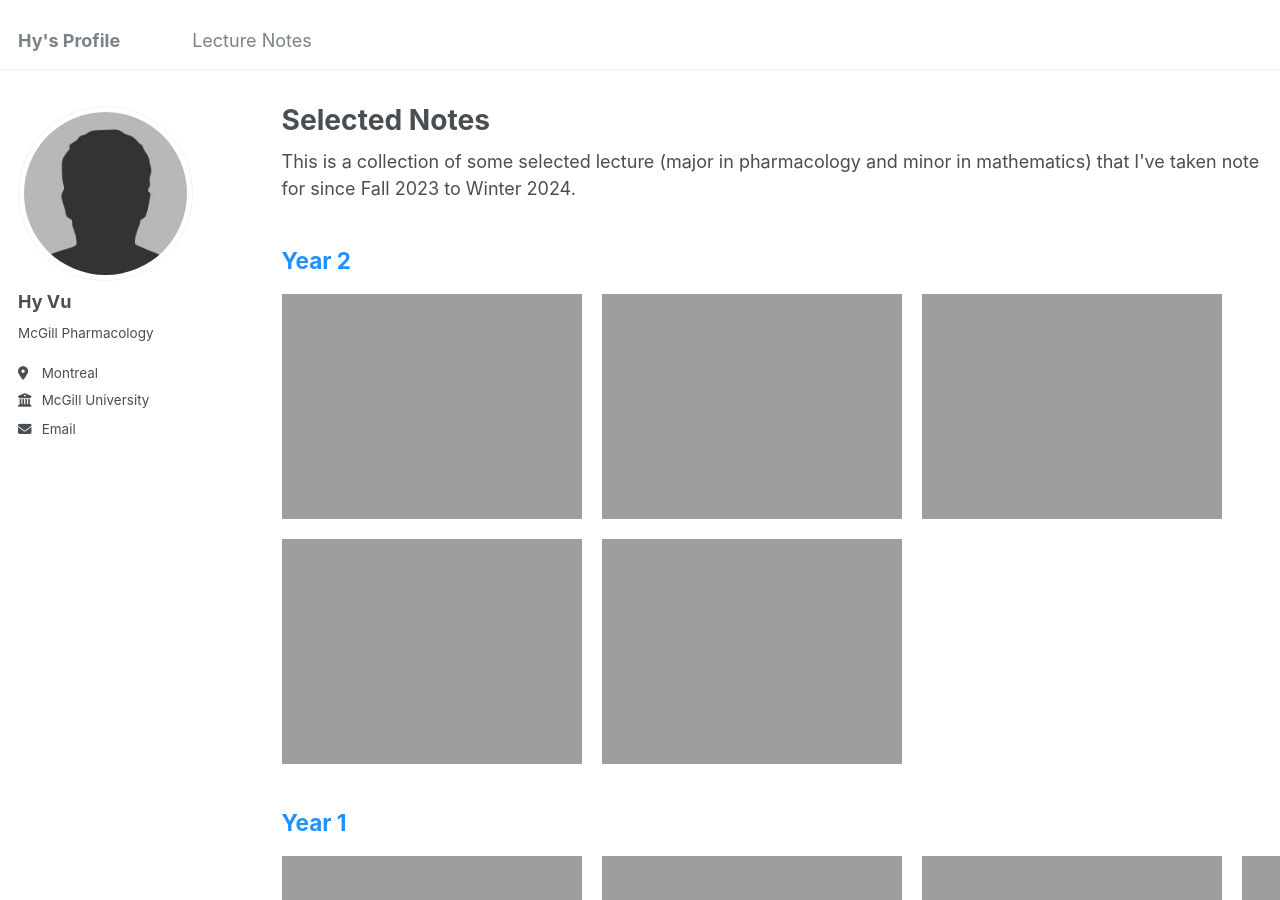
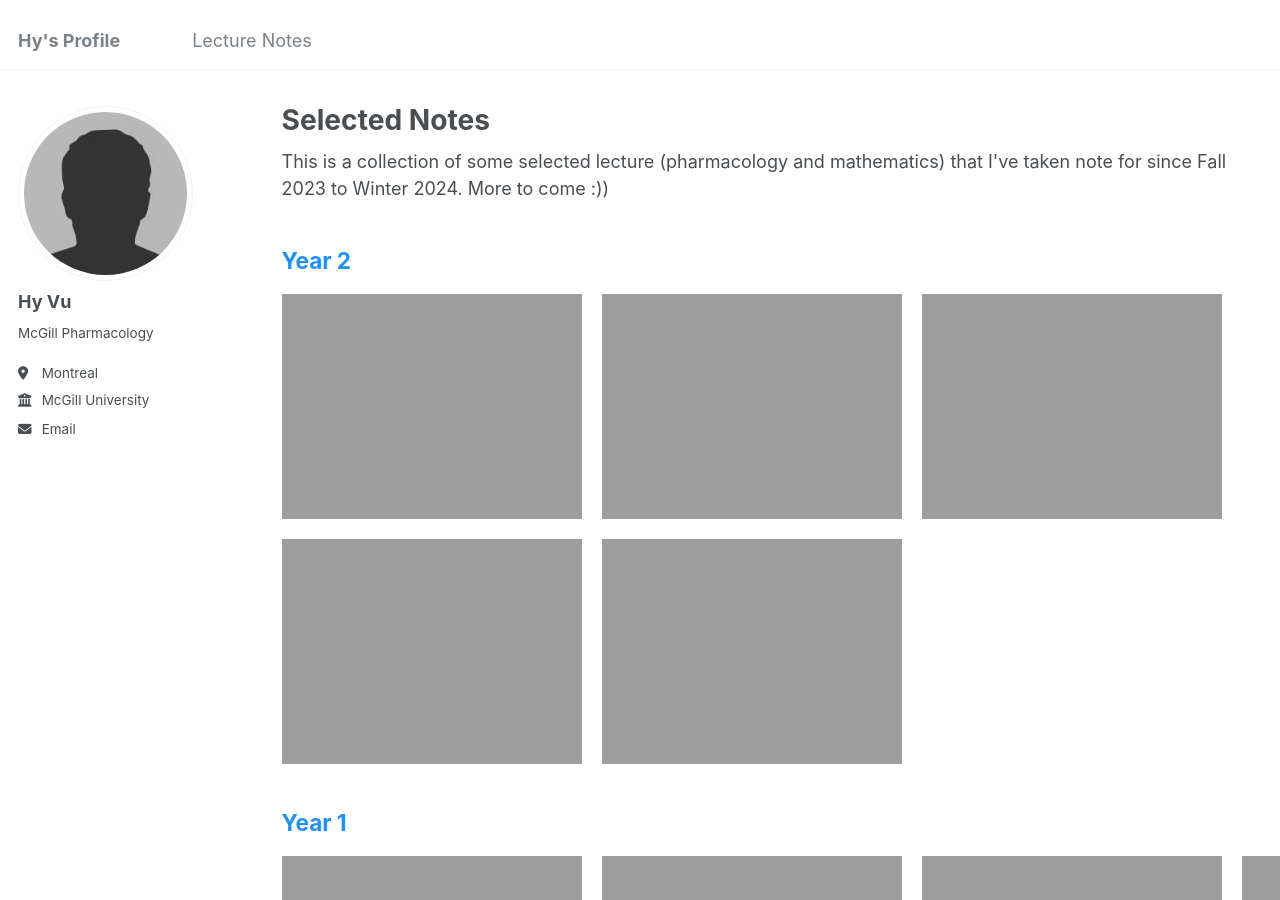
Before and after one commit to Hy-Vu/Hy-Vu.github.io, a Jekyll site: the page built from _pages/lecture-notes.html, in a window 1280 px wide and 900 px high. Built offline with Jekyll 4.4.1, drawn with Linux system fonts in a browser that asks for light colours.

Commit message:
Update lecture-notes.html

```diff
--- a/_pages/lecture-notes.html
+++ b/_pages/lecture-notes.html
@@ -5,7 +5,7 @@ permalink: /lecture-notes/
 author_profile: true
 ---
 
-This is a collection of some selected lecture (major in pharmacology and minor in mathematics) that I've taken note for since Fall 2023 to Winter 2024.
+This is a collection of some selected lecture (pharmacology and mathematics) that I've taken note for since Fall 2023 to Winter 2024. More to come :))
 
 <!DOCTYPE html>
 <html>
```
